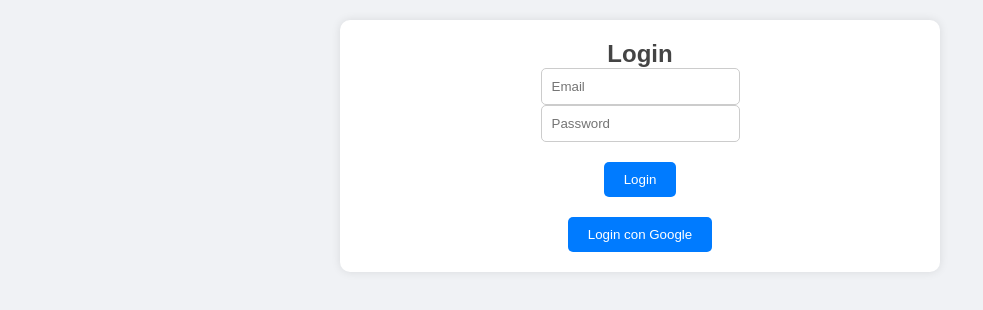
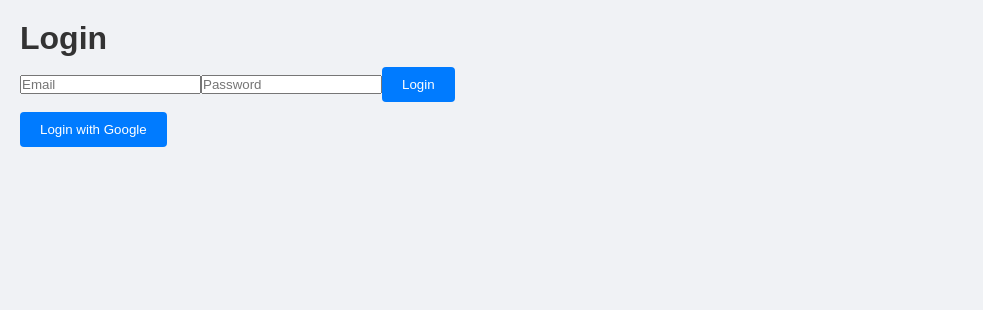
Before and after one commit to LMazilu/movie-recommendation-fe, a React (Create React App) app: page / in a window 1280 px wide. Both pictures are taken after a click on the button "Login". Shown: the top 310 px of the page, without its empty margins (0-983 px from the left). Built offline with nearby package versions, Linux system fonts and the light colour scheme; no server answers.

Commit message:
Impelmented firebase auth

```diff
--- a/src/config/Firebase.ts
+++ b/src/config/Firebase.ts
@@ -2,16 +2,16 @@ import { initializeApp } from "firebase/app";
 import { getAuth, GoogleAuthProvider } from "firebase/auth";
 
 const firebaseConfig = {
-  apiKey: "YOUR_API_KEY",
-  authDomain: "YOUR_AUTH_DOMAIN",
-  projectId: "YOUR_PROJECT_ID",
-  storageBucket: "YOUR_STORAGE_BUCKET",
-  messagingSenderId: "YOUR_MESSAGING_SENDER_ID",
-  appId: "YOUR_APP_ID",
+  apiKey: process.env.REACT_APP_FIREBASE_API_KEY,
+  authDomain: process.env.REACT_APP_FIREBASE_AUTH_DOMAIN,
+  projectId: process.env.REACT_APP_FIREBASE_PROJECT_ID,
+  storageBucket: process.env.REACT_APP_FIREBASE_STORAGE_BUCKET,
+  messagingSenderId: process.env.REACT_APP_FIREBASE_MESSAGE_SENDER_ID,
+  appId: process.env.REACT_APP_FIREBASE_APP_ID,
 };
 
 const app = initializeApp(firebaseConfig);
-const auth = getAuth(app);
-const googleProvider = new GoogleAuthProvider();
+export const auth = getAuth(app);
+export const googleProvider = new GoogleAuthProvider();
 
-export { auth, googleProvider };
+export default app;
--- a/src/pages/LoginPage.tsx
+++ b/src/pages/LoginPage.tsx
@@ -1,9 +1,9 @@
 import React, { useState } from "react";
 import { useNavigate } from "react-router-dom";
-import { signInWithEmailAndPassword, signInWithPopup } from "firebase/auth";
-import Container from "../styles/Container";
-import Input from "../styles/Input";
-import Button from "../styles/Button";
+import axios from "axios";
+import Input from "../components/base/Input";
+import Button from "../components/base/Button";
+import { GoogleAuthProvider, signInWithPopup } from "firebase/auth";
 import { auth, googleProvider } from "../config/Firebase";
 
 const LoginPage: React.FC = () => {
@@ -11,27 +11,83 @@ const LoginPage: React.FC = () => {
   const [email, setEmail] = useState("");
   const [password, setPassword] = useState("");
 
-  const handleLogin = async () => {
+  const handleLogin = async (e: React.FormEvent) => {
+    e.preventDefault();
     try {
-      await signInWithEmailAndPassword(auth, email, password);
-      navigate("/mood-questions");
+      const response = await axios.post("http://localhost:3030/auth/login", {
+        email,
+        password,
+      });
+      localStorage.setItem("token", response.data.access_token);
+      navigate("/questions");
     } catch (error) {
-      console.error("Errore nel login:", error);
+      console.error("Errore durante il login: ", error);
     }
   };
 
   const handleGoogleLogin = async () => {
+    signInWithPopup(auth, googleProvider)
+      .then(async (result) => {
+        // This gives you a Google Access Token. You can use it to access the Google API.
+        //const credential = GoogleAuthProvider.credentialFromResult(result);
+        //const token = credential?.accessToken;
+        // The signed-in user info.
+        //const user = result.user;
+        //console.log(user);
+        //const token = user.idToken;
+        // IdP data available using getAdditionalUserInfo(result)
+        // ...
+        const token = await auth.currentUser?.getIdToken(true);
+        console.log(token);
+        const response = await axios.post(
+          "http://localhost:3030/auth/google-login",
+          {
+            token,
+          }
+        );
+        console.log("TOKEN FATTO! : " + response.data);
+        localStorage.setItem("token", response.data.access_token);
+        navigate("/questions");
+      })
+      .catch((error) => {
+        // Handle Errors here.
+        const errorCode = error.code;
+        const errorMessage = error.message;
+        // The email of the user's account used.
+        //const email = error.customData.email;
+        // The AuthCredential type that was used.
+        const credential = GoogleAuthProvider.credentialFromError(error);
+        // ...
+      });
+    /*
     try {
-      await signInWithPopup(auth, googleProvider);
-      navigate("/mood-questions");
+      const result = await signInWithPopup(auth, googleProvider);
+      const credential = GoogleAuthProvider.credentialFromResult(result);
+      const token = auth.currentUser?.getIdToken(true);
+      console.log(token);
+      //const token = credential?.idToken;
+
+      // Send token to backend
+      const response = await axios.post(
+        "http://localhost:3030/auth/google-login",
+        {
+          token,
+        }
+      );
+      // Store the JWT access token received from the backend
+      console.log("TOKEN FATTO! : " + response.data);
+      localStorage.setItem("token", response.data.access_token);
+      navigate("/questions");
     } catch (error) {
-      console.error("Errore nel login con Google:", error);
+      console.error("Errore durante il login: ", error);
     }
+    */
   };
 
   return (
-    <Container>
-      <h2>Login</h2>
+    <div className="login">
+      <h1>Login</h1>
+      <form onSubmit={handleLogin}>
         <Input
           type="email"
           placeholder="Email"
@@ -44,9 +100,10 @@ const LoginPage: React.FC = () => {
           value={password}
           onChange={(e) => setPassword(e.target.value)}
         />
-      <Button onClick={handleLogin}>Login</Button>
-      <Button onClick={handleGoogleLogin}>Login con Google</Button>
-    </Container>
+        <Button onClick={() => handleLogin} label="Login" />
+      </form>
+      <Button onClick={handleGoogleLogin} label="Login with Google" />
+    </div>
   );
 };
 
```
Lines whose indentation alone changed are shown as unchanged.
